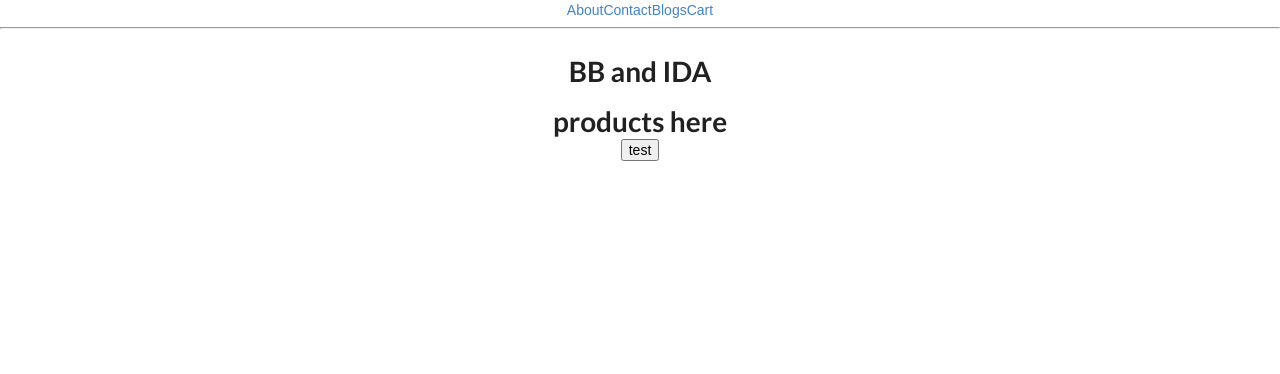
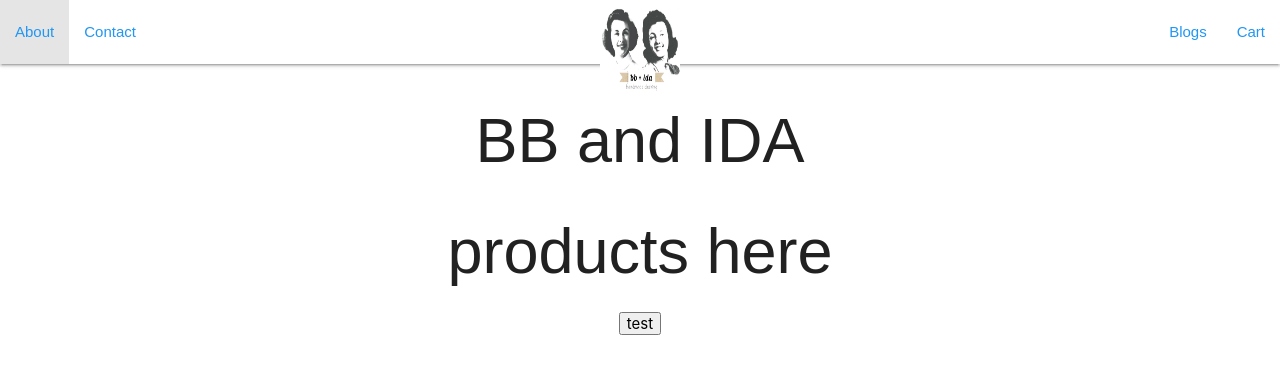
Before and after one commit to CRHarding/bbandida, a React (Create React App) app in the folder client/: page / in a window 1280 px wide. Shown: the top 374 px of the page. Built offline with nearby package versions, Linux system fonts and the light colour scheme.

Commit message:
mocked a quick nav bar

```diff
--- a/client/public/index.html
+++ b/client/public/index.html
@@ -10,7 +10,9 @@
     -->
     <link rel="manifest" href="%PUBLIC_URL%/manifest.json">
     <link rel="shortcut icon" href="%PUBLIC_URL%/favicon.ico">
-    <link rel="stylesheet" href="//cdnjs.cloudflare.com/ajax/libs/semantic-ui/2.2.12/semantic.min.css"></link>
+
+    <!-- Compiled and minified CSS -->
+    <link rel="stylesheet" href="https://cdnjs.cloudflare.com/ajax/libs/materialize/1.0.0-beta/css/materialize.min.css">
     <!--
       Notice the use of %PUBLIC_URL% in the tags above.
       It will be replaced with the URL of the `public` folder during the build.
@@ -37,5 +39,7 @@
       To begin the development, run `npm start` or `yarn start`.
       To create a production bundle, use `npm run build` or `yarn build`.
     -->
+    <!-- Compiled and minified JavaScript -->
+    <script src="https://cdnjs.cloudflare.com/ajax/libs/materialize/1.0.0-beta/js/materialize.min.js"></script>
   </body>
 </html>
--- a/client/src/components/static/Header.js
+++ b/client/src/components/static/Header.js
@@ -1,24 +1,31 @@
 import React from 'react';
 import { Link } from 'react-router-dom';
+import logo from '../images/bbandida.jpeg';
 
 const Header = () => {
 	return (
 		<div class="header">
-			<nav>
-				<Link to = "/about">
-					About
-				</Link>
-				<Link to = "/contact">
-					Contact
-				</Link>
-				<Link to = "/blogs">
-					Blogs
-				</Link>
-				<Link to = "/cart">
-					Cart
-				</Link>
+			<nav className="white">
+				<div className="nav-wrapper">
+					<a href="/" class="brand-logo center"><img src={ logo } height="96" width="80" /></a>
+					<ul id="nav-mobile" className="left hide-on-med-and-down">
+						<li><Link to = "/about" className="blue-text">
+							About
+						</Link></li>
+						<li><Link to = "/contact" className="blue-text">
+							Contact
+						</Link></li>
+					</ul>
+					<ul id="nav-mobile" className="right hide-on-med-and-down">
+						<li><Link to = "/blogs" className="blue-text">
+							Blogs
+						</Link></li>
+						<li><Link to = "/cart" className="blue-text">
+							Cart
+						</Link></li>
+					</ul>
+				</div>
 			</nav>
-			<hr />
 		</div>
 	)
 }
```
Also changed, not shown: client/src/components/images/bbandida.jpeg (added).
